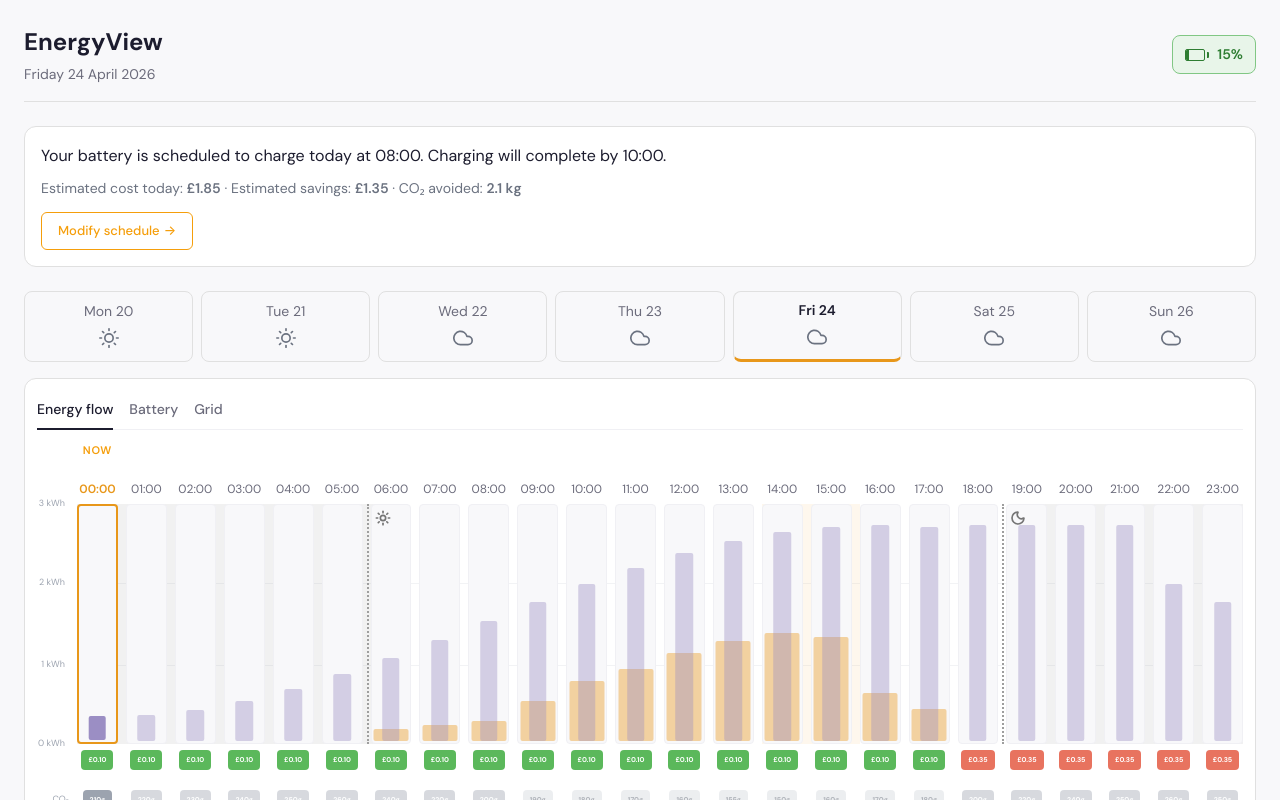
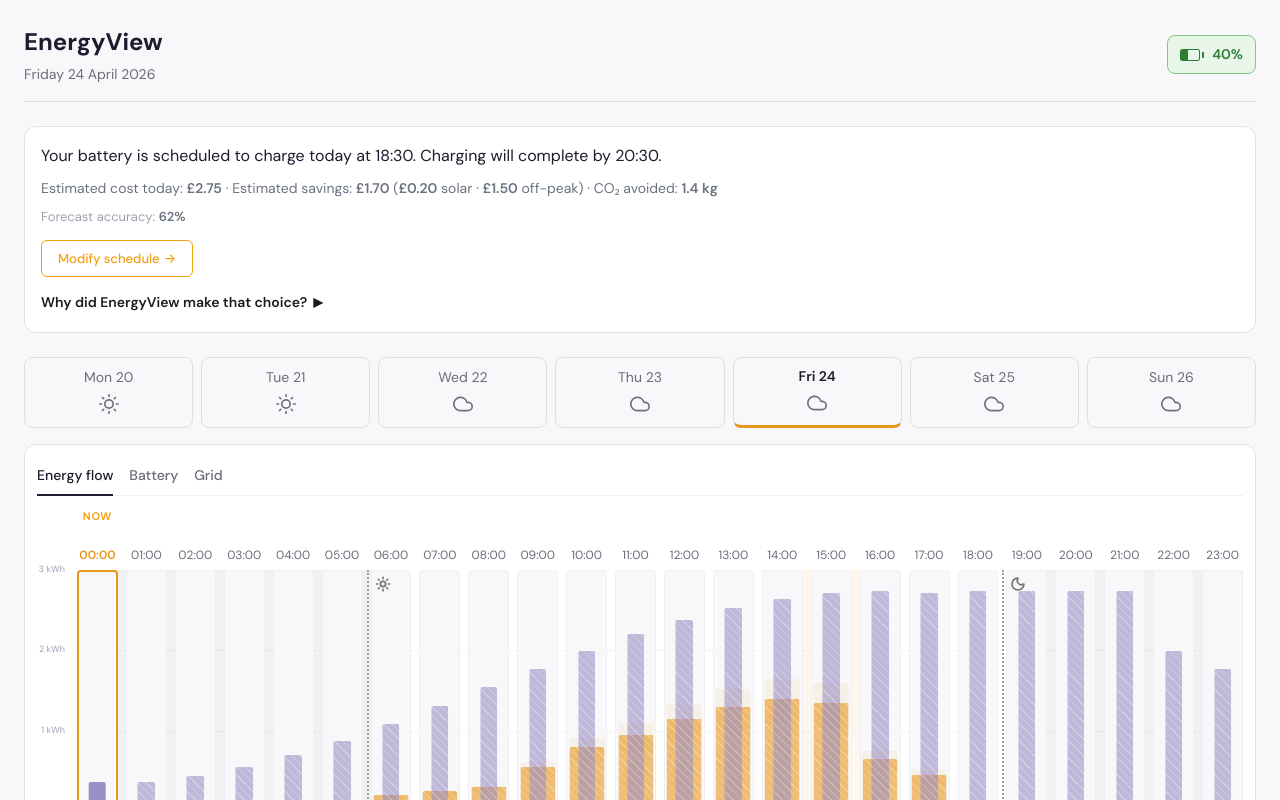
Before and after one commit to nyreemarsh/basc0024-dissertation-prototypes, a React (Vite) app: page / in a window 1280 px wide. Shown: the top 800 px of the page. Built offline with nearby package versions, Linux system fonts and the light colour scheme.

Commit message:
PrototypeC refactored to use ScenarioContext

```diff
--- a/src/App.tsx
+++ b/src/App.tsx
@@ -7,8 +7,8 @@
 
 function App() {
   return (
-    <ScenarioProvider scenario={scenario1}>
-      <PrototypeA />
+    <ScenarioProvider scenario={scenario3}>
+      <PrototypeC />
     </ScenarioProvider>
   )
 }
--- a/src/prototypes/PrototypeC.tsx
+++ b/src/prototypes/PrototypeC.tsx
@@ -1,28 +1,265 @@
+import { useState } from "react";
 import { Shell } from "./components/shared/Shell";
 import { Header } from "./components/shared/Header";
 import { SummaryCard } from "./components/shared/SummaryCard";
 import { TemporalNav } from "./components/shared/TemporalNav";
-import { fonts } from "./tokens";
+import { colors, fonts } from "./tokens";
+import { useScenario } from "../context/ScenarioContext";
+import type { CausalFactors, FactorWeight, Scenario, TariffBand } from "../scenarios/types";
 
 /**
  * Prototype C — Comprehensible+ / Uncertainty-Integrated (DR9)
  *
- * Inherits: All of Prototype A + B
- * Adds: Forecast uncertainty visualisation via confidence bands on the chart,
- *       and uncertainty qualifier in the CausalPanel's solar forecast block
+ * Inherits: All of Prototype A + B (time-aware logic, causal factors)
+ * Adds:
+ *   - Forecast accuracy statement in SummaryCard (forecastAccuracyPct + forecastVariancePct)
+ *   - Confidence qualifier badge on each causal factor, derived from factor weight:
+ *       primary | high   → "High confidence"  (opacity 1.0)
+ *       moderate         → "Moderate"          (opacity 0.6)
+ *       low              → "Low confidence"    (opacity 0.3)
+ *   - TemporalNav uses variant="hatched" to visually encode forecast uncertainty
+ *     via diagonal hatched fills on the chart. The hatched visual encoding is a
+ *     fixed design pattern — not parameterised from hourly scenario data.
  *
  * DR9: Forecast uncertainty must be visually encoded, not suppressed.
- *
- * The confidence band widens progressively from the current time toward the
- * forecast horizon, visually encoding degrading confidence over time.
  *
  * Still withholds:
  * - No comparison with alternative decisions
  *
  * Forecast encoding: diagonal hatched fill with confidence-based opacity/density (variant="hatched")
  */
+
+// ── Helpers ──────────────────────────────────────────────────────────────────
+
+/** Parses the hour component from a 'HH:MM' string. */
+function toHour(hhmm: string): number {
+  return parseInt(hhmm.split(':')[0], 10);
+}
+
+/** Formats a pence integer as a £-prefixed display string. e.g. 85 → '£0.85'. */
+function formatPounds(pence: number): string {
+  return `£${(pence / 100).toFixed(2)}`;
+}
+
+/**
+ * Returns the TariffBand covering the given 'HH:MM' time string,
+ * with minute-level precision for half-hour boundaries (e.g. '18:30').
+ */
+function findTariffBand(schedule: TariffBand[], hhmm: string): TariffBand | undefined {
+  const [h, m] = hhmm.split(':').map(Number);
+  const totalMin = h * 60 + m;
+  return schedule.find(band => {
+    const [fh, fm] = band.from.split(':').map(Number);
+    const fromMin = fh * 60 + fm;
+    const [th, tm] = band.to === '00:00' ? [24, 0] : band.to.split(':').map(Number);
+    const toMin = th * 60 + tm;
+    return totalMin >= fromMin && totalMin < toMin;
+  });
+}
+
+/**
+ * Maps a factor weight to its confidence qualifier label and dot opacity.
+ * Opacity encodes certainty: 1.0 = fully confident, lower = more uncertain.
+ */
+function weightToConfidence(weight: Exclude<FactorWeight, 'none'>): {
+  label: string;
+  opacity: number;
+} {
+  switch (weight) {
+    case 'primary':
+    case 'high':     return { label: 'High confidence', opacity: 1.0 };
+    case 'moderate': return { label: 'Moderate',        opacity: 0.6 };
+    case 'low':      return { label: 'Low confidence',  opacity: 0.3 };
+  }
+}
+
+// ── Causal factor rendering ───────────────────────────────────────────────────
+
+const WEIGHT_ORDER: FactorWeight[] = ['primary', 'high', 'moderate', 'low'];
+const FACTOR_KEYS: (keyof CausalFactors)[] = [
+  'solar', 'gridPricing', 'carbonIntensity', 'batteryHeadroom', 'userPreference',
+];
+
+interface FactorItem {
+  color: string;
+  boldText: string;
+  confidenceLabel: string;
+  confidenceOpacity: number;
+  consequenceText: string;
+}
+
+/**
+ * Builds the ordered list of causal factor display items from scenario data.
+ * Factors with weight 'none' are excluded. Remaining factors are sorted
+ * primary → high → moderate → low.
+ *
+ * Each item includes a confidence qualifier derived from its weight (DR9).
+ */
+function buildFactorItems(scenario: Scenario): FactorItem[] {
+  const {
+    causalFactors, solarForecast, tariffSchedule, savingsBreakdown,
+    batterySOCPct, chargeWindowStart, carbonIntensity, userOverride,
+  } = scenario;
+
+  const chargeBand = findTariffBand(tariffSchedule, chargeWindowStart);
+  const chargeBandRate = chargeBand?.ratePence ?? 0;
+  const chargeBandUntil = chargeBand?.to ?? '00:00';
+
+  type FactorConfig = Omit<FactorItem, 'confidenceLabel' | 'confidenceOpacity'>;
+
+  const factorConfig: Record<keyof CausalFactors, FactorConfig> = {
+    solar: {
+      color: "#E8971A",
+      boldText:
+        solarForecast.peakWindowStart && solarForecast.peakWindowEnd
+          ? `Solar generation is forecast to peak ${solarForecast.peakWindowStart}–${solarForecast.peakWindowEnd}`
+          : "Solar generation forecast",
+      consequenceText: "maximising free energy capture",
+    },
+    gridPricing: {
+      color: "#2FA75A",
+      boldText: `Grid tariff is expected to remain at ${formatPounds(chargeBandRate)}/kWh until ${chargeBandUntil}`,
+      consequenceText: `charging before the price rise saves ${formatPounds(savingsBreakdown.offPeakPence)}`,
+    },
+    carbonIntensity: {
+      color: colors.brand.carbonIntensity,
+      boldText:
+        carbonIntensity.length > 0
+          ? `Grid carbon intensity is ${carbonIntensity[0].gCO2perKWh} gCO₂/kWh at ${carbonIntensity[0].time}`
+          : "Grid carbon intensity is elevated",
+      consequenceText: "charging later uses cleaner grid energy",
+    },
+    batteryHeadroom: {
+      color: "#2596BE",
+      boldText: `Battery was at ${batterySOCPct}%, below recommended level`,
+      consequenceText: "prioritising charge to maintain household supply",
+    },
+    userPreference: {
+      color: "#9CA3AF",
+      boldText: userOverride
+        ? `${userOverride.originalScheduleDescription} scheduled for ${userOverride.originalWindowStart}–${userOverride.originalWindowEnd}`
+        : "Your scheduled preferences",
+      consequenceText: "rescheduled to avoid unexpected price surge",
+    },
+  };
+
+  return FACTOR_KEYS
+    .filter(key => causalFactors[key] !== 'none')
+    .sort((a, b) =>
+      WEIGHT_ORDER.indexOf(causalFactors[a]) - WEIGHT_ORDER.indexOf(causalFactors[b])
+    )
+    .map(key => {
+      const weight = causalFactors[key] as Exclude<FactorWeight, 'none'>;
+      const { label, opacity } = weightToConfidence(weight);
+      return {
+        ...factorConfig[key],
+        confidenceLabel: label,
+        confidenceOpacity: opacity,
+      };
+    });
+}
+
+// ── Component ─────────────────────────────────────────────────────────────────
+
 export function PrototypeC() {
-  // Causal explanation content (DR8)
+  const scenario = useScenario();
+  const {
+    chargeWindowStart, chargeWindowEnd,
+    costTodayPence, savingsPence, savingsBreakdown, co2AvoidedKg,
+    forecastAccuracyPct, forecastVariancePct,
+  } = scenario;
+
+  // Time-aware charging state (mirrors PrototypeA/B)
+  const now = new Date();
+  const currentHour = now.getHours();
+  const currentMinutes = now.getMinutes();
+
+  const chargeStart = toHour(chargeWindowStart);
+  const chargeEnd = toHour(chargeWindowEnd);
+
+  const todayISO = now.toISOString().split("T")[0];
+
+  const [selectedDayInfo, setSelectedDayInfo] = useState<{
+    date: string;
+    isToday: boolean;
+    isPast: boolean;
+    isFuture: boolean;
+  }>({
+    date: todayISO,
+    isToday: true,
+    isPast: false,
+    isFuture: false,
+  });
+
+  const isBeforeCharge = currentHour < chargeStart;
+  const isDuringCharge = currentHour >= chargeStart && currentHour < chargeEnd;
+  const isAfterCharge = currentHour >= chargeEnd;
+
+  let batterySOC = scenario.batterySOCPct;
+  if (isDuringCharge) {
+    const minutesSinceChargeStart = (currentHour - chargeStart) * 60 + currentMinutes;
+    const totalChargeMinutes = (chargeEnd - chargeStart) * 60;
+    batterySOC = Math.round(
+      scenario.batterySOCPct +
+        ((100 - scenario.batterySOCPct) * minutesSinceChargeStart) / totalChargeMinutes
+    );
+  } else if (isAfterCharge) {
+    batterySOC = 100;
+  }
+
+  let chargingState: "charging-solar" | "charging-grid" | "discharging" | "idle" = "idle";
+  if (isDuringCharge) {
+    chargingState = "charging-grid";
+  }
+
+  // Notification text — time-aware
+  let notificationText = "";
+  if (selectedDayInfo.isToday && isBeforeCharge) {
+    notificationText = `Your battery is scheduled to charge today at ${chargeWindowStart}. Charging will complete by ${chargeWindowEnd}.`;
+  } else if (selectedDayInfo.isToday && isDuringCharge) {
+    notificationText = `Your battery is charging now. Started at ${chargeWindowStart}, scheduled to complete by ${chargeWindowEnd}.`;
+  } else if (selectedDayInfo.isToday && isAfterCharge) {
+    notificationText = `Your battery finished charging today at ${chargeWindowEnd}. Battery is now at 100%.`;
+  } else if (selectedDayInfo.isPast) {
+    notificationText = `Battery charged at ${chargeWindowStart}. Charging completed at ${chargeWindowEnd}.`;
+  } else if (selectedDayInfo.isFuture) {
+    notificationText = `Battery is scheduled to charge at ${chargeWindowStart}. Charging will complete by ${chargeWindowEnd}.`;
+  }
+
+  // Cost text — today includes savings breakdown; past/future use scaffolding
+  let costText = "";
+  if (selectedDayInfo.isToday) {
+    costText = [
+      `Estimated cost today: ${formatPounds(costTodayPence)}`,
+      `Estimated savings: ${formatPounds(savingsPence)} (${formatPounds(savingsBreakdown.solarPence)} solar · ${formatPounds(savingsBreakdown.offPeakPence)} off-peak)`,
+      `CO₂ avoided: ${co2AvoidedKg} kg`,
+    ].join(' · ');
+  } else if (selectedDayInfo.isPast) {
+    const dayOfWeek = new Date(selectedDayInfo.date).getDay();
+    const pastCosts = [
+      { cost: "£2.80", savings: "£0.90", co2: "1.8 kg" }, // Sunday
+      { cost: "£3.10", savings: "£1.05", co2: "2.0 kg" }, // Monday
+      { cost: "£2.95", savings: "£1.15", co2: "2.2 kg" }, // Tuesday
+      { cost: "£3.25", savings: "£1.30", co2: "2.5 kg" }, // Wednesday
+      { cost: "£3.50", savings: "£1.40", co2: "2.7 kg" }, // Thursday
+      { cost: "£2.85", savings: "£0.95", co2: "1.9 kg" }, // Friday
+      { cost: "£3.00", savings: "£1.00", co2: "2.0 kg" }, // Saturday
+    ];
+    const { cost, savings, co2 } = pastCosts[dayOfWeek];
+    costText = `Total cost: ${cost} · Savings: ${savings} · CO₂ avoided: ${co2}`;
+  } else if (selectedDayInfo.isFuture) {
+    costText = "Forecast cost: £3.15 · Forecast savings: £1.10 · Forecast CO₂ avoided: 2.3 kg";
+  }
+
+  // Forecast accuracy string — omits the ±X% qualifier when forecastVariancePct is absent (S3)
+  const forecastAccuracy = forecastVariancePct !== undefined
+    ? `Forecast accuracy: ${forecastAccuracyPct}% — yesterday's forecast was within ±${forecastVariancePct}% of actual`
+    : `Forecast accuracy: ${forecastAccuracyPct}%`;
+
+  const showModifyButton = selectedDayInfo.isToday && !isAfterCharge;
+
+  const factorItems = buildFactorItems(scenario);
+
   const explanationContent = (
     <div>
       <div
@@ -34,93 +271,70 @@
           marginBottom: 12,
         }}
       >
-        EnergyView charged at 14:00–16:00 because:
+        EnergyView charged at {chargeWindowStart}–{chargeWindowEnd} because:
       </div>
 
-      {/* Factor 1: Solar */}
-      <div style={{ display: "flex", alignItems: "flex-start", gap: 8, marginBottom: 10 }}>
+      {factorItems.map((item, index) => (
+        <div
+          key={index}
+          style={{
+            display: "flex",
+            alignItems: "flex-start",
+            gap: 8,
+            marginBottom: index < factorItems.length - 1 ? 10 : 0,
+          }}
+        >
           <div
             style={{
               width: 8,
               height: 8,
               borderRadius: "50%",
-            backgroundColor: "#E8971A",
+              backgroundColor: item.color,
               marginTop: 5,
               flexShrink: 0,
             }}
           />
           <div style={{ fontFamily: fonts.family.sans, fontSize: 13, lineHeight: 1.5 }}>
-          <span style={{ color: "#374151", fontWeight: fonts.weight.semibold }}>Solar generation is forecast to peak 12:00–15:00</span>
+            <span style={{ color: "#374151", fontWeight: fonts.weight.semibold }}>
+              {item.boldText}
+            </span>
             {" "}
+            {/* Confidence qualifier badge — DR9 addition vs Prototype B */}
             <span style={{ display: "inline-flex", alignItems: "center", gap: 4 }}>
-            <span style={{ width: 8, height: 8, borderRadius: "50%", backgroundColor: "#1F2937", opacity: 0.6, display: "inline-block" }} />
-            <span style={{ fontSize: 12, fontWeight: fonts.weight.semibold, color: "#6B7280" }}>High confidence</span>
-          </span>
-          <span style={{ color: "#6B7280" }}> — maximising free energy capture</span>
-        </div>
-      </div>
-
-      {/* Factor 2: Grid tariff */}
-      <div style={{ display: "flex", alignItems: "flex-start", gap: 8, marginBottom: 10 }}>
-        <div
+              <span
                 style={{
                   width: 8,
                   height: 8,
                   borderRadius: "50%",
-            backgroundColor: "#2FA75A",
-            marginTop: 5,
-            flexShrink: 0,
+                  backgroundColor: "#1F2937",
+                  opacity: item.confidenceOpacity,
+                  display: "inline-block",
                 }}
               />
-        <div style={{ fontFamily: fonts.family.sans, fontSize: 13, lineHeight: 1.5 }}>
-          <span style={{ color: "#374151", fontWeight: fonts.weight.semibold }}>Grid tariff is expected to remain at £0.10/kWh until 18:00</span>
-          {" "}
-          <span style={{ display: "inline-flex", alignItems: "center", gap: 4 }}>
-            <span style={{ width: 8, height: 8, borderRadius: "50%", backgroundColor: "#1F2937", opacity: 0.35, display: "inline-block" }} />
-            <span style={{ fontSize: 12, fontWeight: fonts.weight.semibold, color: "#6B7280" }}>Moderate</span>
+              <span style={{ fontSize: 12, fontWeight: fonts.weight.semibold, color: "#6B7280" }}>
+                {item.confidenceLabel}
               </span>
-          <span style={{ color: "#6B7280" }}> — charging before the evening price rise saves £0.85</span>
+            </span>
+            <span style={{ color: "#6B7280" }}> — {item.consequenceText}</span>
           </div>
         </div>
-
-      {/* Factor 3: Battery level */}
-      <div style={{ display: "flex", alignItems: "flex-start", gap: 8 }}>
-        <div
-          style={{
-            width: 8,
-            height: 8,
-            borderRadius: "50%",
-            backgroundColor: "#2596BE",
-            marginTop: 5,
-            flexShrink: 0,
-          }}
-        />
-        <div style={{ fontFamily: fonts.family.sans, fontSize: 13, lineHeight: 1.5 }}>
-          <span style={{ color: "#374151", fontWeight: fonts.weight.semibold }}>Battery was at 30%, below recommended level</span>
-          {" "}
-          <span style={{ display: "inline-flex", alignItems: "center", gap: 4 }}>
-            <span style={{ width: 8, height: 8, borderRadius: "50%", backgroundColor: "#1F2937", opacity: 1, display: "inline-block" }} />
-            <span style={{ fontSize: 12, fontWeight: fonts.weight.semibold, color: "#6B7280" }}>Confirmed</span>
-          </span>
-          <span style={{ color: "#6B7280" }}> — prioritising charge to maintain household supply</span>
-        </div>
-      </div>
+      ))}
     </div>
   );
 
   return (
     <Shell>
-      <Header batterySOC={100} chargingState="idle" />
+      <Header batterySOC={batterySOC} chargingState={chargingState} />
 
       <SummaryCard
-        text="Your battery finished charging today at 16:00. Battery is now at 100%."
-        costText="Estimated cost today: £3.40 · Estimated savings: £1.20 (£0.85 solar · £0.35 off-peak) · CO₂ avoided: 2.1 kg"
-        forecastAccuracy="Forecast accuracy: 87% — yesterday's forecast was within ±8% of actual"
-        showModifyButton={false}
+        text={notificationText}
+        costText={costText}
+        forecastAccuracy={forecastAccuracy}
+        showModifyButton={showModifyButton}
         expandableExplanation={explanationContent}
       />
 
-      <TemporalNav variant="hatched" showCausalContext={true} />
+      <TemporalNav variant="hatched" showCausalContext={true} onDayChange={setSelectedDayInfo} />
     </Shell>
   );
 }
```
Lines whose indentation alone changed are shown as unchanged.
